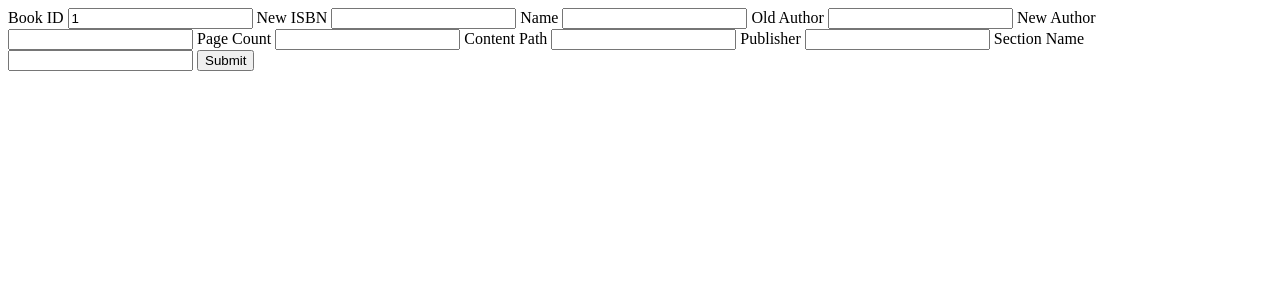
After one commit to JaniShreyas/E-Library-Management-System-, a Flask app: template Templates/editBook.html in a window 1280 px wide. The commit adds this page. Shown: the top 300 px of the page. Run offline with Flask 3, Linux system fonts and the light colour scheme; the template is opened without the code that fills it: most values are stand-ins (such as "Sample title", 1, 10 or a date in 2020).

Commit message:
Edit Book feature added

```diff
--- a/Templates/allBooks.html
+++ b/Templates/allBooks.html
@@ -8,6 +8,7 @@
 <body>
     <div>
         {% for book, section in books: %}
+        ID: {{book.id}} <br>
         ISBN: {{book.isbn}} <br>
         Name: {{book.name}} <br>
         Section: {{section.name}} <br>
--- /dev/null
+++ b/Templates/editBook.html
@@ -0,0 +1,33 @@
+<!DOCTYPE html>
+<html lang="en">
+<head>
+    <meta charset="UTF-8">
+    <meta name="viewport" content="width=device-width, initial-scale=1.0">
+    <title>Edit Book</title>
+</head>
+<body>
+    <div>
+        <form class="editBookForm" action="/editBook" method="post">
+            <label for="book_id">Book ID</label>
+            <input id="book_id" type="text" name="book_id" value = {{id}}></input>
+            <label for="new_isbn">New ISBN</label>
+            <input id="new_isbn" type="text" name="new_isbn"></input>
+            <label for="name">Name</label>
+            <input id="name" type="text" name="name"></input>
+            <label for="old_author">Old Author</label>
+            <input id="old_author" type="text" name="old_author"></input>
+            <label for="new_author">New Author</label>
+            <input id="new_author" type="text" name="new_author"></input>
+            <label for="page_count">Page Count</label>
+            <input id="page_count" type="text" name="page_count"></input>
+            <label for="content_path">Content Path</label>
+            <input id="content_path" type="text" name="content_path"></input>
+            <label for="publisher">Publisher</label>
+            <input id="publisher" type="text" name="publisher"></input>
+            <label for="section_name">Section Name</label>
+            <input id="section_name" type="text" name="section_name"></input>
+            <input class="submit" type="submit">
+        </form>
+    </div>
+</body>
+</html>
--- a/Templates/editSection.html
+++ b/Templates/editSection.html
@@ -9,7 +9,7 @@
     <div>
         <form class="editSectionForm" action="/editSection" method="post">
             <label for="id">Section_id</label>
-            <input readonly id="id" type="text" name="id" value = {{id}}></input>
+            <input id="id" type="text" name="id" value = {{id}}></input>
             <label for="name">Name</label>
             <input id="name" type="text" name="name"></input>
             <label for="description">Description</label>
--- a/Templates/generalBooks.html
+++ b/Templates/generalBooks.html
@@ -9,6 +9,7 @@
     <div>
         <h2>Issued Books: </h2>
         {% for bookRequest, book in issued %}
+        ID: {{book.id}} <br>
         ISBN: {{book.isbn}} <br>
         Name: {{book.name}} <br>
         [Baaki saman yahan pe] <br>
@@ -18,6 +19,7 @@
 
         <h2>Requested Books: </h2>
         {% for bookIssue, book in requested %}
+        ID: {{book.id}} <br>
         ISBN: {{book.isbn}} <br>
         Name: {{book.name}} <br>
 
--- a/Templates/viewBooks.html
+++ b/Templates/viewBooks.html
@@ -9,12 +9,14 @@
     <div>
         {% for book in books: %}
         <div>
+            "id": {{book.id}} <br>
             "isbn": {{book.isbn}} <br>
             "name": {{book.name}} <br>
             "page_count": {{book.page_count}} <br>
             "content": {{book.content}} <br>
             "section_id": {{book.section_id}} <br>
-            "publisher": {{book.publisher}} <br> <br>
+            "publisher": {{book.publisher}} <br>
+            <button onclick="window.location.href='/editBook?id={{book.id}}'">Edit Book</button> <br> <br>
         </div>
         {% endfor %}
     </div>
--- a/app.py
+++ b/app.py
@@ -1,3 +1,4 @@
+from hmac import new
 from tabnanny import check
 from flask import Flask, redirect, render_template, request, flash
 from flask_login import LoginManager, login_user, logout_user, current_user, login_required
@@ -198,9 +199,10 @@ def addBook(section_name_from_url: str):
 
     book = BookModel(isbn=isbn, name=book_name, page_count=page_count, content=content_path, publisher=publisher, section_id=section.id)  # type: ignore
     db.session.add(book)
+    db.session.commit()
 
     for author_name in author_names_list:
-        author = BookAuthorModel(isbn=isbn, author_name=author_name)  # type: ignore
+        author = BookAuthorModel(book_id=book.id, author_name=author_name)  # type: ignore
         db.session.add(author)
     db.session.commit()
 
@@ -257,15 +259,19 @@ def requestBook(isbn: str):
     if not (1 < issue_time < 8):
         return {"message": "Issue time should be in range (1,7)"}
 
-    book_request = BookRequestsModel.query.filter_by(isbn = isbn, username = current_user.username).first()
+    book = BookModel.query.filter_by(isbn = isbn).first()
+    if not book:
+        return {"message": "Book does not exist"}, 404
+
+    book_request = BookRequestsModel.query.filter_by(book_id = book.id, username = current_user.username).first()
     if book_request:
         return {"message": "Book request already exists"}
 
-    book_issue = BookIssueModel.query.filter_by(isbn = isbn, username = current_user.username).first()
+    book_issue = BookIssueModel.query.filter_by(book_id = book.id, username = current_user.username).first()
     if book_issue:
         return {"message": "Book has already been issued"}
 
-    book_request = BookRequestsModel(isbn = isbn, username = current_user.username, date_of_request=datetime.now(), issue_time=issue_time)  # type: ignore
+    book_request = BookRequestsModel(book_id = book.id, username = current_user.username, date_of_request=datetime.now(), issue_time=issue_time)  # type: ignore
     db.session.add(book_request)
     db.session.commit()
 
@@ -276,8 +282,8 @@ def requestBook(isbn: str):
 def generalBooks():
     if request.method == "GET":
 
-        requested = db.session.query(BookRequestsModel, BookModel).join(BookRequestsModel, onclause=BookRequestsModel.isbn == BookModel.isbn).filter_by(username = current_user.username).all()
-        issued = db.session.query(BookIssueModel, BookModel).join(BookIssueModel, onclause=BookIssueModel.isbn == BookModel.isbn).filter_by(username = current_user.username).all()
+        requested = db.session.query(BookRequestsModel, BookModel).join(BookRequestsModel, onclause=BookRequestsModel.book_id == BookModel.id).filter_by(username = current_user.username).all()
+        issued = db.session.query(BookIssueModel, BookModel).join(BookIssueModel, onclause=BookIssueModel.book_id == BookModel.id).filter_by(username = current_user.username).all()
 
         return render_template("generalBooks.html", issued = issued, requested = requested)
 
@@ -302,20 +308,20 @@ def dealWithRequest():
     if accept not in ('0','1'):
         return {"message": "accept should be in (0,1)"}, 400
 
+    book = BookModel.query.filter_by(isbn = isbn).first()
+    if not book:
+        return {"message": "Book does not exist"}, 404
+
     if accept == '1':
         # Accept book
 
-        book_issue = BookIssueModel.query.filter_by(isbn = isbn, username = username).first()
+        book_issue = BookIssueModel.query.filter_by(book_id=book.id, username = username).first()
         if book_issue:
             return {"message": "Book Issue already exists"}, 400
 
-        book = BookModel.query.filter_by(isbn = isbn).first()
-        if not book:
-            return {"message": "Book does not exist"}, 400
+        book_issue = BookIssueModel(book_id=book.id, username = username, date_of_issue = datetime.now(), date_of_return = datetime.now() + timedelta(int(issue_time)))  # type: ignore
 
-        book_issue = BookIssueModel(isbn = isbn, username = username, date_of_issue = datetime.now(), date_of_return = datetime.now() + timedelta(int(issue_time)))  # type: ignore
-
-        BookRequestsModel.query.filter_by(isbn = isbn, username = username).delete()
+        BookRequestsModel.query.filter_by(book_id=book.id, username = username).delete()
 
         db.session.add(book_issue)
         db.session.commit()
@@ -324,7 +330,7 @@ def dealWithRequest():
 
     else:
         # Reject book
-        BookRequestsModel.query.filter_by(isbn = isbn, username = username).delete()
+        BookRequestsModel.query.filter_by(book_id=book.id, username = username).delete()
         db.session.commit()
         return redirect("/librarianDashboard/viewRequests")
 
@@ -332,11 +338,16 @@ def dealWithRequest():
 @login_required
 def returnBook():
     isbn = request.args.get("isbn")
-    book_issue = BookIssueModel.query.filter_by(username = current_user.username, isbn = isbn)
+
+    book = BookModel.query.filter_by(isbn = isbn).first()
+    if not book:
+        return {"message": "Book does not exist"}, 404
+
+    book_issue = BookIssueModel.query.filter_by(username = current_user.username, book_id=book.id)
     if not book_issue:
         return {"message": "Book issue does not exist"}
 
-    BookIssueModel.query.filter_by(username = current_user.username, isbn = isbn).delete()
+    BookIssueModel.query.filter_by(username = current_user.username, book_id=book.id).delete()
     db.session.commit()
 
     return redirect(f"/feedback?isbn={isbn}")
@@ -351,7 +362,11 @@ def feedback():
     isbn = request.form.get("isbn")
     feedback = request.form.get("feedback")
 
-    book_feedback = BookFeedbackModel(username = current_user.username, isbn = isbn, feedback = feedback)  # type: ignore
+    book = BookModel.query.filter_by(isbn = isbn).first()
+    if not book:
+        return {"message": "Book does not exist"}, 404
+
+    book_feedback = BookFeedbackModel(username = current_user.username, book_id=book.id, feedback = feedback)  # type: ignore
     db.session.add(book_feedback)
     db.session.commit()
 
@@ -382,11 +397,15 @@ def revokeAccess():
     isbn = request.args.get("isbn")
     username = request.args.get("username")
 
-    book_issue = BookIssueModel.query.filter_by(isbn = isbn, username = username).first()
+    book = BookModel.query.filter_by(isbn = isbn).first()
+    if not book:
+        return {"message": "Book does not exist"}, 404
+
+    book_issue = BookIssueModel.query.filter_by(book_id=book.id, username = username).first()
     if not book_issue:
         return {"message": "Book issue does not exist"}
 
-    BookIssueModel.query.filter_by(isbn = isbn, username = username).delete()
+    BookIssueModel.query.filter_by(book_id=book.id, username = username).delete()
     db.session.commit()
 
     return redirect("/librarianDashboard/revokeAccess")
@@ -417,5 +436,63 @@ def editSection():
     db.session.commit()
     return redirect("/librarianDashboard/sections")
 
+@app.route("/editBook", methods = ["GET", "POST"])
+@login_required
+@check_role(role = "Librarian")
+def editBook():
+    if request.method == "GET":
+        id = request.args.get("id")
+        return render_template("editBook.html", id = id)
+
+    book_id = request.form.get("book_id")
+    new_isbn = request.form.get("new_isbn")
+    name = request.form.get("name")
+    old_author = request.form.get("old_author")
+    new_author = request.form.get("new_author")
+    page_count = request.form.get("page_count")
+    content_path = request.form.get("content_path")
+    publisher = request.form.get("publisher")
+    section_name = request.form.get("section_name")
+
+    book = BookModel.query.filter_by(id = book_id).first()
+    if not book:
+        return {"message": "Book does not exist"}
+
+    if new_isbn:
+        book.isbn = new_isbn
+
+    if section_name:
+        section = SectionModel.query.filter_by(name = section_name).first()
+        if not section:
+            return {"message": "Section does not exist"}
+        book.section_id = section.id
+
+    if name:
+        book.name = name
+
+    if old_author:
+        if not new_author:
+            return {"message": "New Author name not given"}
+
+        book_author = BookAuthorModel.query.filter_by(book_id = book_id, author_name = old_author).first()
+        if not book_author:
+            return {"message": "Author does not exist"}
+        book_author.author_name = new_author
+
+    if page_count:
+        book.page_count = page_count
+
+    if content_path:
+        book.content = content_path
+
+    if publisher:
+        book.publisher = publisher
+
+    db.session.commit()
+
+    return redirect("librarianDashboard/sections")
+
+
+
 if __name__ == "__main__":
     app.run(debug=True)
```
Also changed, not shown: blueprints/api.py (+55 -42 lines), models.py (+8 -6 lines), db.sqlite3.
